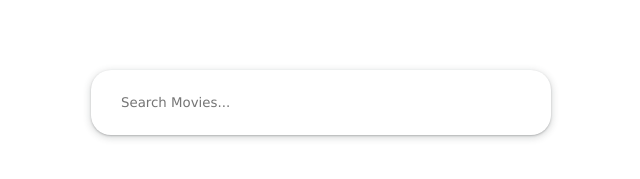
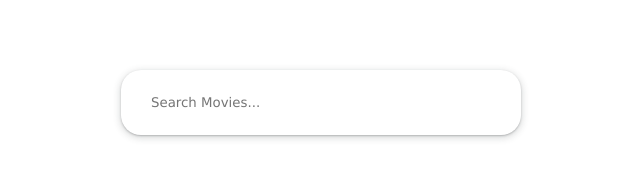
Before and after one commit to irfan8340/unit-3, a plain HTML site: page hotstar.html in a window 1280 px wide. Shown: the part 135-314 px from the top of the page, without its empty margins (319-959 px from the left). Drawn offline with Linux system fonts and the light colour scheme.

Commit message:
added 29 may

```diff
--- a/hotstar.html
+++ b/hotstar.html
@@ -10,6 +10,7 @@
         * {
             margin: 0px;
             padding: 0px;
+            box-sizing: border-box;
             font-family: 'Lucida Sans', 'Lucida Sans Regular', 'Lucida Grande', 'Lucida Sans Unicode', Geneva, Verdana, sans-serif;
         }
 
@@ -237,6 +238,7 @@
         }, delay);
     }
 
+    // here showing the detail of movie when user click on any particular movie.
     function showDetail(elem) {
 
         moviesDiv.innerHTML = null;
```
Also changed, not shown: trending.html (+2 -0 lines), watch.html (+1 -1 lines).
